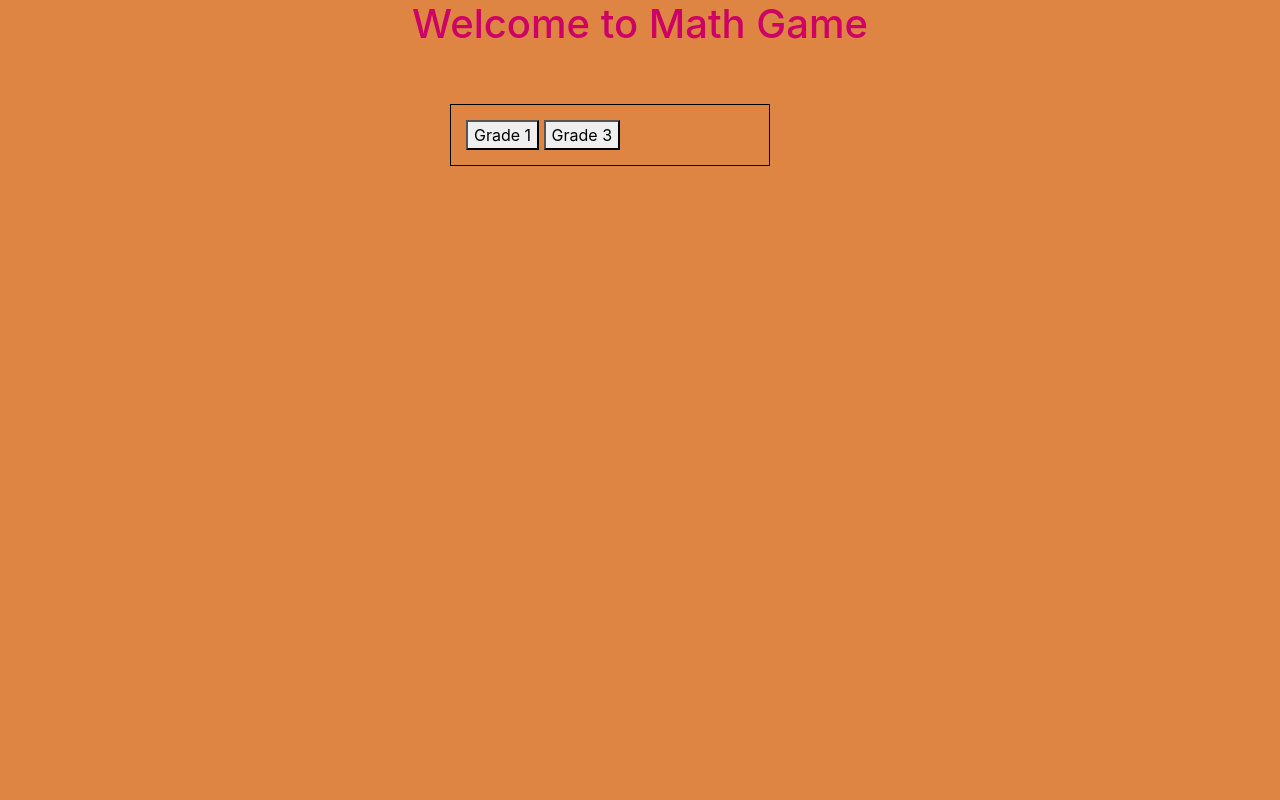
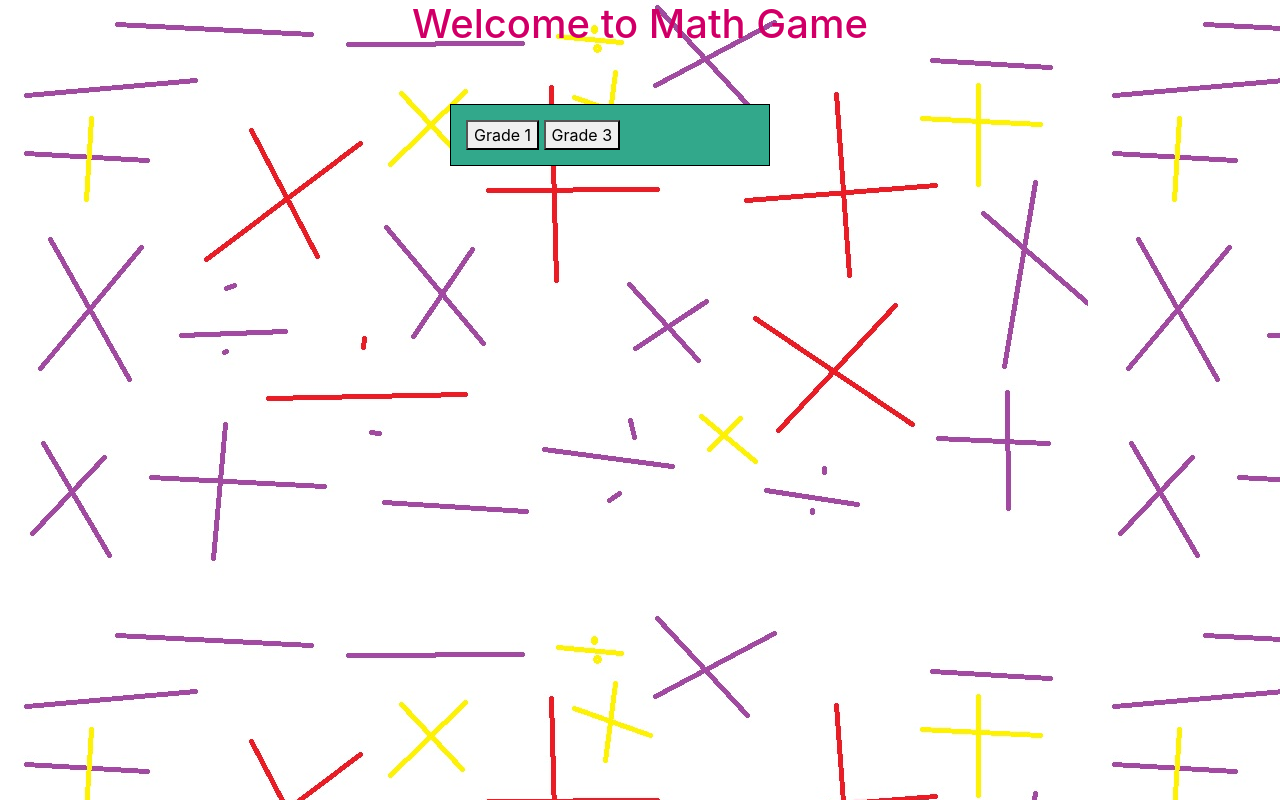
Before and after one commit to kumarP1980/MathGame, a plain HTML site: page index.html in a window 1280 px wide. Drawn offline with nearby package versions, Linux system fonts and the light colour scheme.

Commit message:
New file and updated one
Added new background picture and change CSS

```diff
--- a/style.css
+++ b/style.css
@@ -5,7 +5,7 @@ h1 {
 }
 
 .body {
-  background-color: #df8543;
+  background-image: url('BackPic.jpg');
 }
 
 .container {
@@ -19,11 +19,13 @@ h1 {
   padding: 3% 15%;
 }
 
+
 .col-lg-3 {
   border: 1px solid black;
   padding: 15px 90px;
   /*margin:auto;*/
   margin: 10px 450px;
+  background-color: #32a88b;
 
 }
 
```
Also changed, not shown: BackPic.jpg (added).
